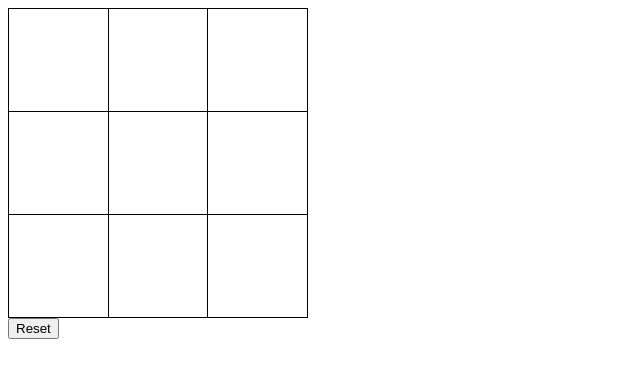
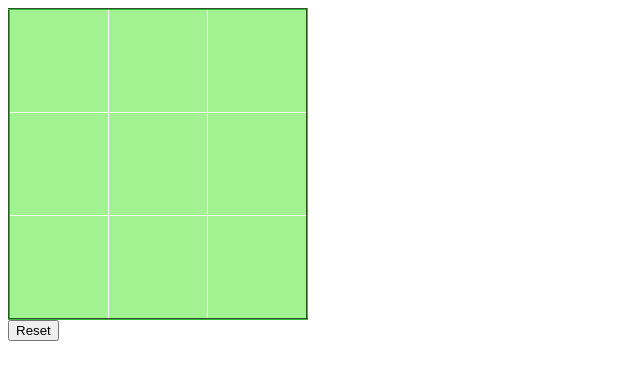
Before and after one commit to snooze26/ticTacToeJavscript, a plain HTML site: page index.html in a window 1280 px wide. Shown: the whole page, without its empty margins (0-640 px from the left). Drawn offline with Linux system fonts and the light colour scheme.

Commit message:
add background color and cell boarders

```diff
--- a/styles.css
+++ b/styles.css
@@ -2,10 +2,12 @@
     border-collapse: collapse;
     width: 300px;
     height: 300px;
+    border: 2px groove rgb(70, 173, 70);
+    background: #a2f292;
 }
 
 .board-cell {
-    border: 1px solid black;
+    border: 1px solid white;
     width: 100px;
     height: 100px;
     text-align: center;
```
